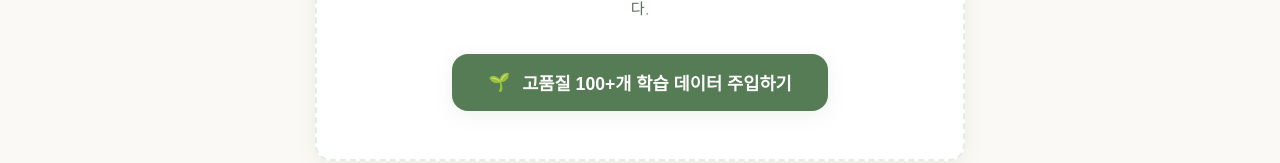
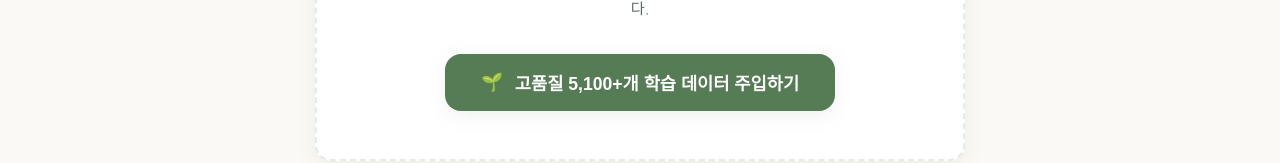
Before and after one commit to rheejeongseok/nihongo-quest, a Next.js app: page / in a window 1280 px wide. Shown: the part 519-682 px from the top of the page. Built offline with nearby package versions, Linux system fonts and the light colour scheme; no server answers; the database is empty; a web font is replaced by a local one.

Commit message:
design: 시딩 버튼 텍스트를 실제 개수(5,100+개)에 맞게 변경

```diff
--- a/src/app/ClientSeedButton.js
+++ b/src/app/ClientSeedButton.js
@@ -56,7 +56,7 @@ export default function ClientSeedButton() {
       ) : (
         <>
           <span>🌱</span>
-          <span>고품질 100+개 학습 데이터 주입하기</span>
+          <span>고품질 5,100+개 학습 데이터 주입하기</span>
         </>
       )}
     </button>
```
